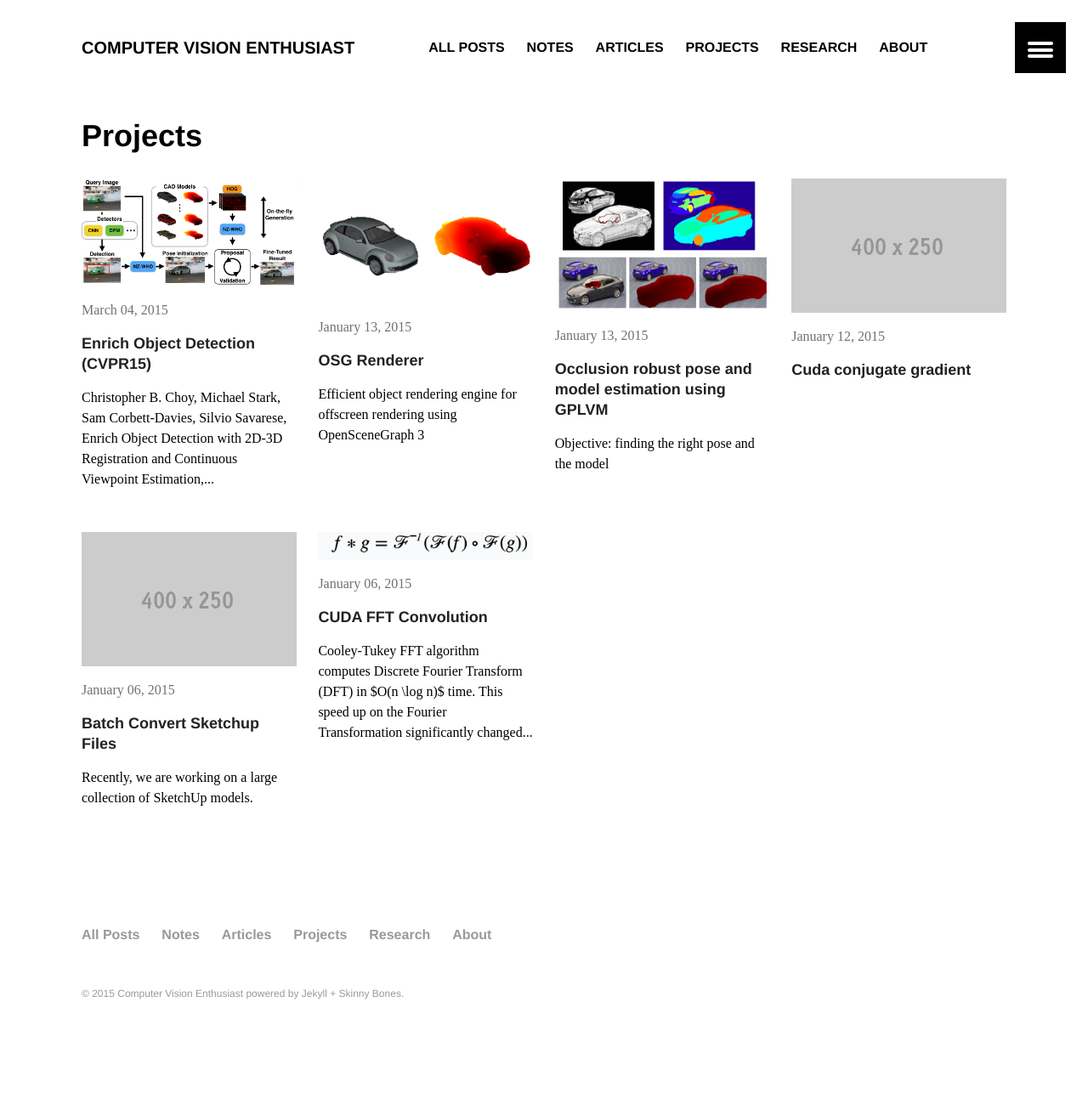
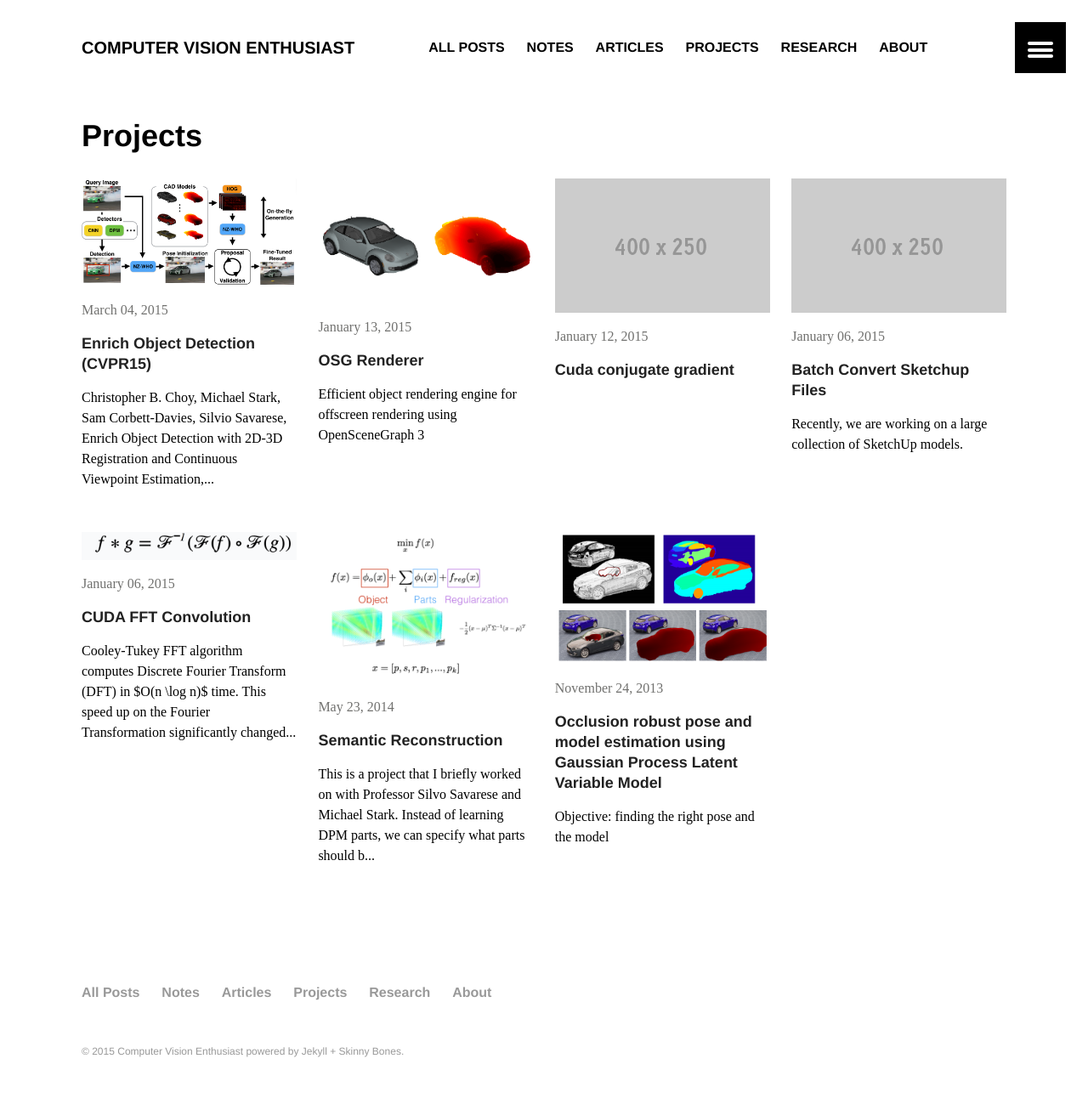
Before and after one commit to antran89/blog, a Jekyll site: the page built from project/index.md, in a window 1280 px wide. Shown: the whole page at 85% size. Built offline with Jekyll 4.4.1, drawn with Linux system fonts in a browser that asks for light colours; before the commit the page ends 1230 px from its top, so only the background shows below that.

Commit message:
projects update

```diff
--- a/_posts/projects/2014-01-17-occlusion-robust-pose-and-model-estimation.md
+++ b/_posts/projects/2013-11-23-occlusion-robust-pose-and-model-estimation.md
@@ -1,8 +1,8 @@
 ---
 layout: article
-title: "Occlusion robust pose and model estimation using GPLVM"
-date: 2015-01-12T22:58:48-08:00
-modified: 2015-01-22T01:15:04-0800
+title: "Occlusion robust pose and model estimation using Gaussian Process Latent Variable Model"
+date: 2013-11-23T22:58:48-08:00
+modified:
 categories: projects
 comments: true
 excerpt:
@@ -17,19 +17,23 @@ image:
 
 Objective: finding the right pose and the model
 
-Finding the right CAD model that fits an object in an image is essentially discrete in nature. We have to go through all the models in the training set CAD models and match using a metric and choose the CAD model that maximizes the metric. However, such nearest neighbor scheme would only work if we have the right model in the training. Instead, we can find a subspace that spans the CAD models and relax the problem to continuous domain.
+Finding the right CAD model that fits an object in an image is essentially discrete in nature. We have to go through all the models in the training set CAD models and match using a metric and choose the CAD model that maximizes the metric. However, such nearest neighbor scheme would only work if we have the right model in the training. Instead, we can find a subspace that spans the CAD models and relax the problem to continuous domain. In this project, we use Gaussian Process Latent Variable Model to find the low dimensional subspace that spans CAD models and fits the estimated model to an object by maximzing the overlap between the foreground of the object and the projection of the estimated model.
 
 ## Result
 
 <table>
+<thead>
+<tr><td>Initialization</td><td>Result</td>
+</tr>
+</thead>
 <tbody>
 <tr>
-<td>![]({{ site.url }}/external/gplvm_occlusion_robust/multi_init.png)</td>
-<td>![]({{ site.url }}/external/gplvm_occlusion_robust/multi_const.png)</td>
+<td><img src="{{ site.url }}/external/gplvm_occlusion_robust/multi_init.png" ></td>
+<td><img src="{{ site.url }}/external/gplvm_occlusion_robust/multi_const.png" ></td>
 </tr>
 <tr>
-<td>![]({{ site.url }}/external/gplvm_occlusion_robust/multi3_init.png)</td>
-<td>![]({{ site.url }}/external/gplvm_occlusion_robust/multi3_final_const.png)</td>
+<td><img src="{{ site.url }}/external/gplvm_occlusion_robust/multi3_init.png" ></td>
+<td><img src="{{ site.url }}/external/gplvm_occlusion_robust/multi3_final_const.png" ></td>
 </tr>
 </tbody>
 </table>
@@ -42,7 +46,12 @@ Finding the right CAD model that fits an object in an image is essentially discr
 
 <a href="{{site.url}}/external/gplvm_occlusion_robust/occlusion_robust_pose_model_estimation_using_GPLVM.pdf">slides</a>
 
+## Videos
+
+<iframe width="420" height="315" src="https://www.youtube.com/embed/B2fMmRO_l1Q" frameborder="0" allowfullscreen></iframe>
+
 {% comment %}
+
 ## Abstract
 
 Pose and model estimation in the past literature did not include object context. In this project, we propose a multi-object pose and model estimation algorighm that is robust to occlusion. We use 3D voxelized models to and foreground background segmentation to detect 3D pose and model variation. In the relevant literature, [4], the authors used gradient descent to minimize the optimization energy function which measures the foreground mask and the projection of the estimated model and jointly optimize the pose and the model. the 6 degree location and rotations and deformation of model. The system is gen- erally stable given prior mask and pose and works faster than state-of-the-art 3D pose estimation algorithm such as Zia and Stark [7]. However, the system requires prior mask which is hard to get automatically. In this project, we pro- pose automatic segmentation mechanism that make use of object relation and alternating multi-object newton step. Thus, we improve the system by making it robust to tex- ture and background color and especially occlusion from other object. The pipeline is first, we use [2] object detec- tor to find location of objects and use these bounding boxes for contour detection techniques such as hierarchical image segmentation [8] or Grab Cut to capture the contour of ob- jects which is essential for correct pose estimation. Then we run newton step for pose and model estimation for multiple objects.
--- /dev/null
+++ b/_posts/projects/2014-05-22-semantic-reconstruction.md
@@ -0,0 +1,35 @@
+---
+layout: article
+title: "Semantic Reconstruction"
+date: 2014-05-22T22:58:48-08:00
+modified:
+categories: projects
+comments: true
+excerpt:
+toc: true
+tags: []
+ads: true
+image:
+  feature: research/semantic_reconstruction.png
+  teaser: research/semantic_reconstruction.png
+---
+
+This is a project that I briefly worked on with Professor Silvo Savarese and Michael Stark. Instead of learning DPM parts, we can specify what parts should be (semantic parts such as doors, wheels, etc) and estimated the best parts and their best 3D configuration from a single monocular image. We validated our approach on the 3D Object dataset.
+
+## Semantic Reconstruction Results
+
+Top 1 Results on the 3D Object Dataset
+
+<iframe width="420" height="315" src="https://www.youtube.com/embed/E-4Ilywp9KI" frameborder="0" allowfullscreen></iframe>
+
+## Multiple View Observations
+
+<iframe width="560" height="315" src="https://www.youtube.com/embed/FCcXSypkyW0" frameborder="0" allowfullscreen></iframe>
+
+## 3D Parametrization
+
+<iframe width="420" height="315" src="https://www.youtube.com/embed/bF8O6-sVsv4" frameborder="0" allowfullscreen></iframe>
+
+## Slides
+
+<a href="{{ site.url }}/external/semantic_reconstruction/slides.pdf">slides</a>
```
Also changed, not shown: images/research/semantic_reconstruction.png (added), 1 other file.
